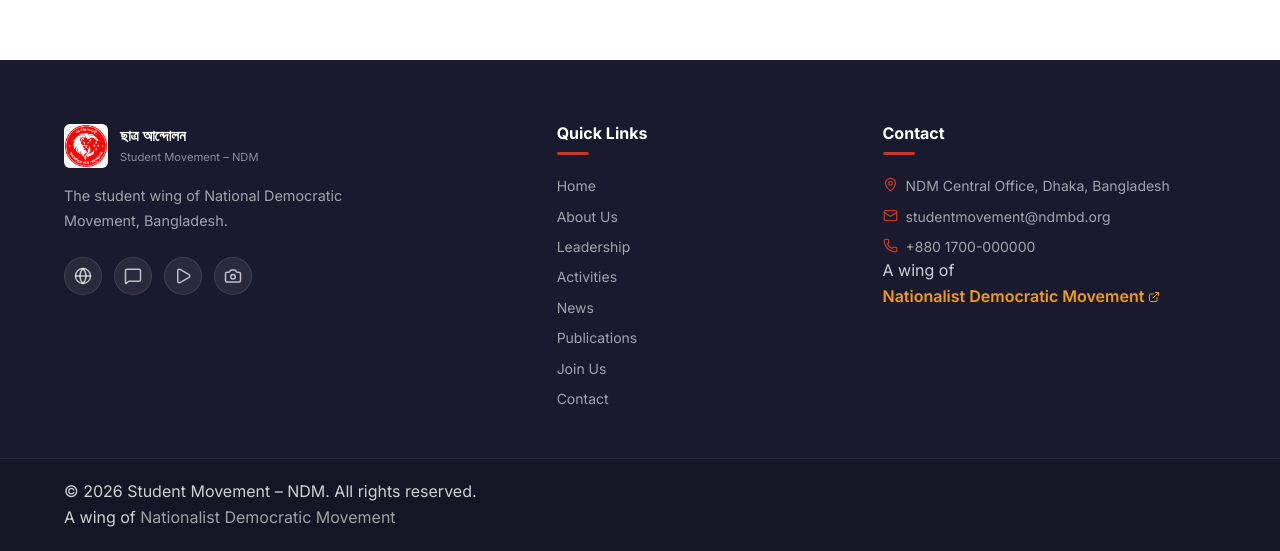
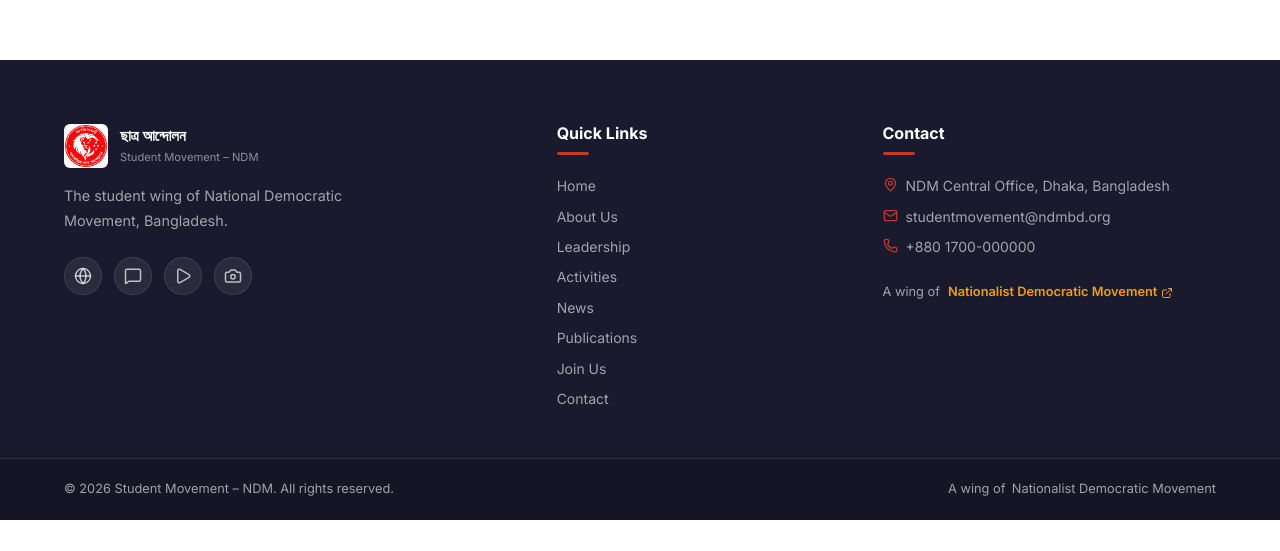
Before and after one commit to boniyeamincse/ndm, a React (Vite) app: page /contact in a window 1280 px wide. Shown: the part 1271-1822 px from the top of the page. After the commit the page ends 1791 px from the top, so only its background shows below. Built offline with nearby package versions, Linux system fonts and the light colour scheme.

Commit message:
fix: restore CSS selectors and finalize footer styling refinements

```diff
--- a/src/components/Footer.css
+++ b/src/components/Footer.css
@@ -123,6 +123,12 @@
 
 .footer__contact-list li svg { flex-shrink: 0; margin-top: 2px; color: var(--clr-primary); }
 
+.footer__ndm-link {
+  margin-top: 1.5rem;
+  display: flex;
+  align-items: center;
+  gap: .5rem;
+  font-size: .8rem;
   color: rgba(255,255,255,.6);
 }
 
@@ -146,6 +152,13 @@
   background: rgba(0,0,0,.2);
 }
 
+.footer__bottom-inner {
+  display: flex;
+  justify-content: space-between;
+  align-items: center;
+  gap: 1rem;
+  flex-wrap: wrap;
+  font-size: .8rem;
   color: rgba(255,255,255,.6);
 }
 
```
